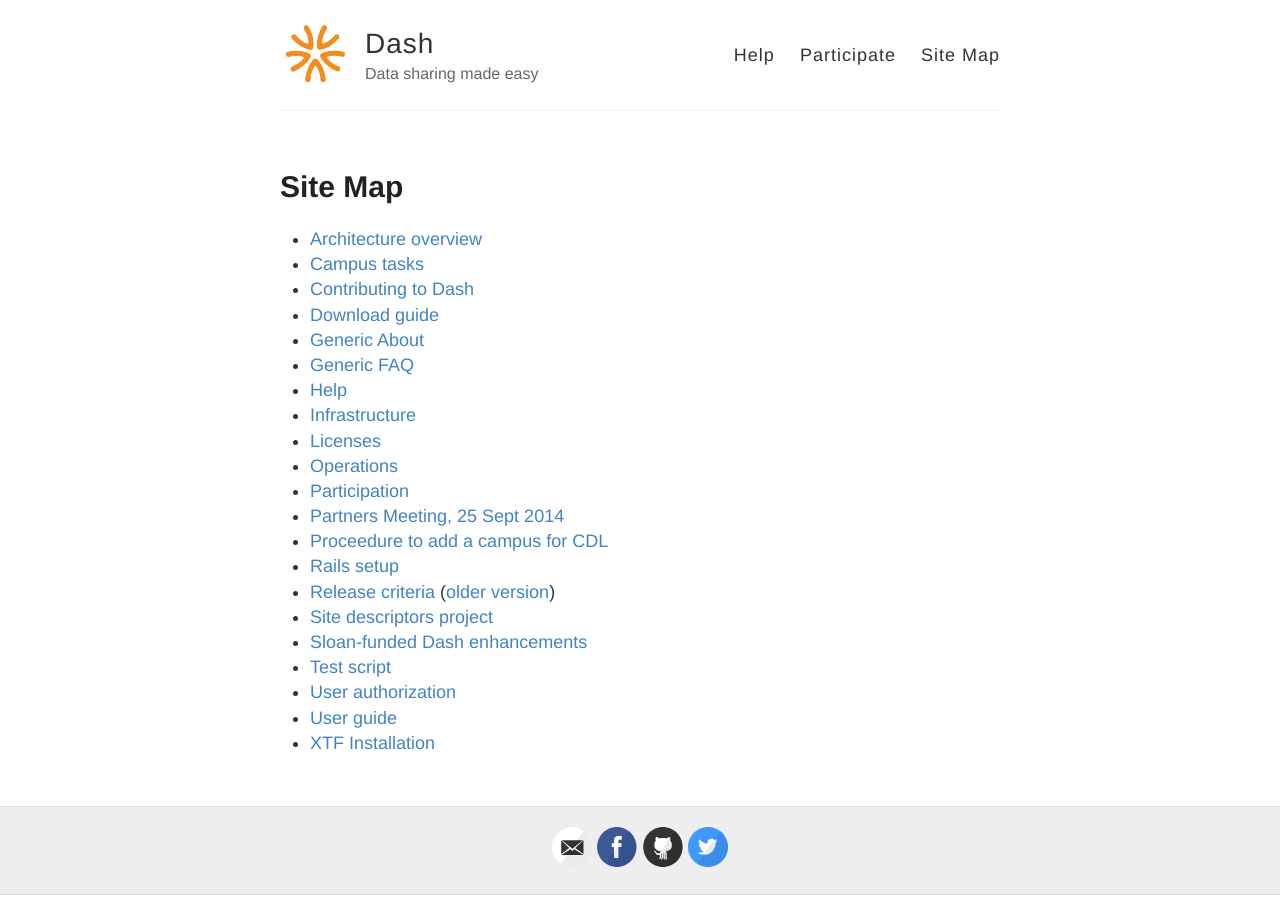
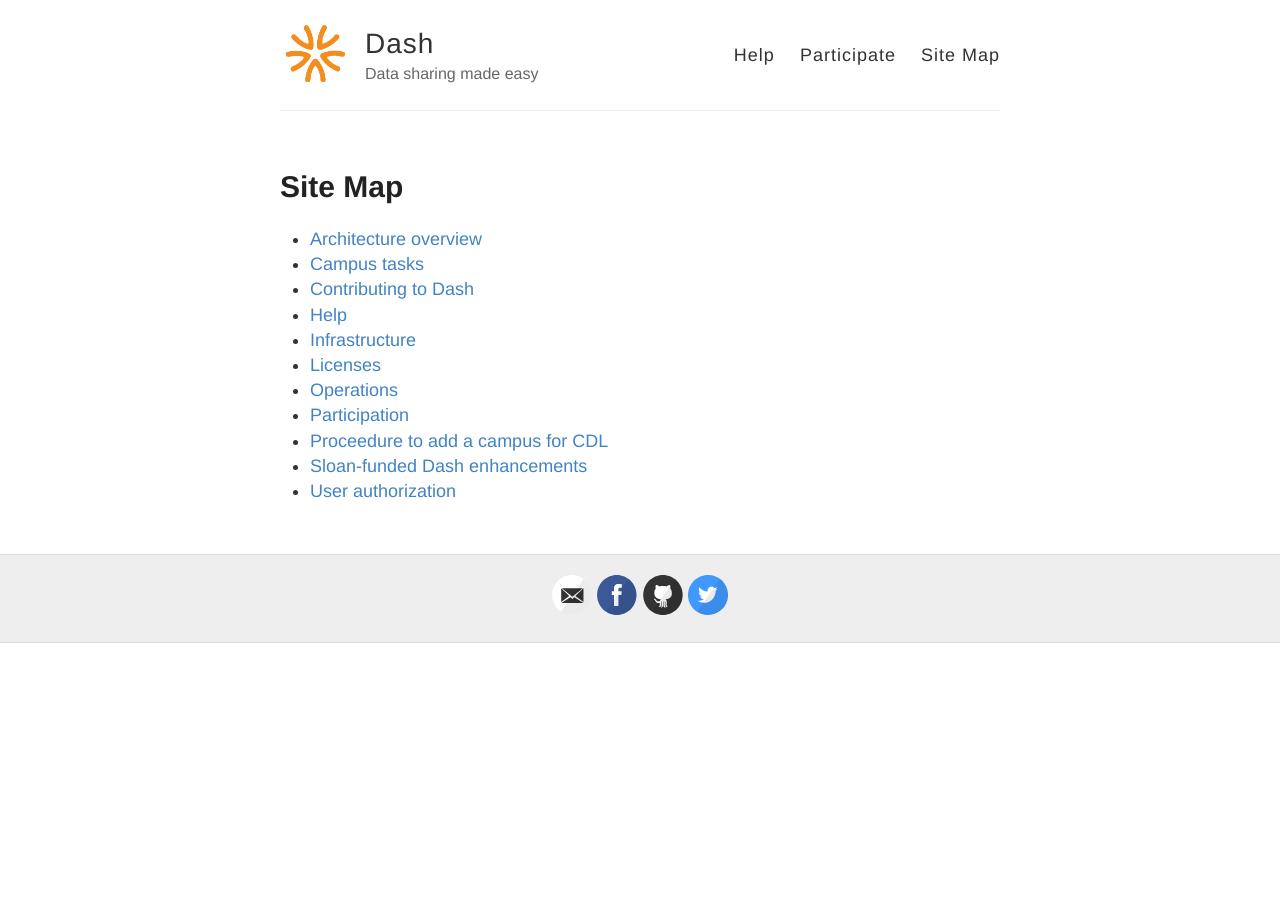
Before and after one commit to CDLUC3/dash, a Jekyll site: the page built from site-map.md, in a window 1280 px wide. Built offline with Jekyll 4.4.1, drawn with Linux system fonts in a browser that asks for light colours.

Commit message:
updated site map

```diff
--- a/site-map.md
+++ b/site-map.md
@@ -8,21 +8,11 @@ permalink: /site-map/
 * [Architecture overview]({{ site.baseurl }}/architecture-overview)
 * [Campus tasks]({{ site.baseurl }}/campus-tasks)
 * [Contributing to Dash]({{ site.baseurl }}/contributing)
-* [Download guide]({{ site.baseurl }}/download-guide)
-* [Generic About]({{ site.baseurl }}/generic-about)
-* [Generic FAQ]({{ site.baseurl }}/generic-faq)
 * [Help]({{ site.baseurl }}/help)
 * [Infrastructure]({{ site.baseurl }}/infrastructure)
 * [Licenses]({{ site.baseurl }}/licensing)
 * [Operations]({{ site.baseurl }}/operations)
 * [Participation]({{ site.baseurl }}/participation)
-* [Partners Meeting, 25 Sept 2014]({{ site.baseurl }}/dash-meeting-ucla)
 * [Proceedure to add a campus for CDL]({{ site.baseurl }}/proceedure-to-add-campus)
-* [Rails setup]({{ site.baseurl }}/rails-setup)
-* [Release criteria]({{ site.baseurl }}/release-criteria) ([older version]({{ site.baseurl }}/release-criteria-old))
-* [Site descriptors project]({{ site.baseurl }}/site-descriptors)
 * [Sloan-funded Dash enhancements]({{ site.baseurl }}/sloan-project)
-* [Test script]({{ site.baseurl }}/test-script)
 * [User authorization]({{ site.baseurl }}/user-authorization)
-* [User guide]({{ site.baseurl }}/user-guide)
-* [XTF Installation]({{ site.baseurl }}/XTF-Installation)
```
